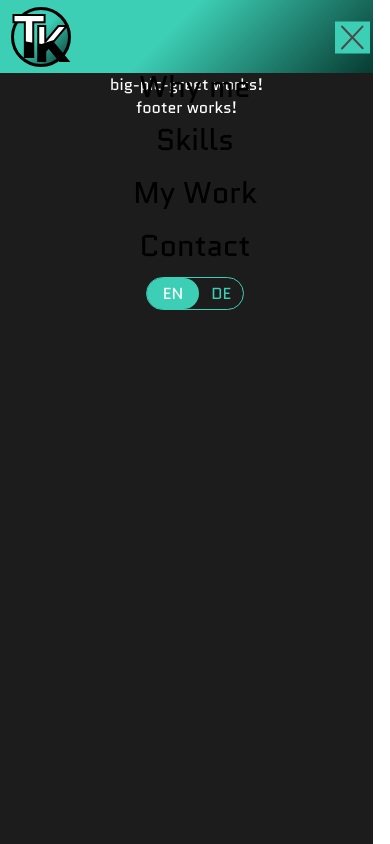
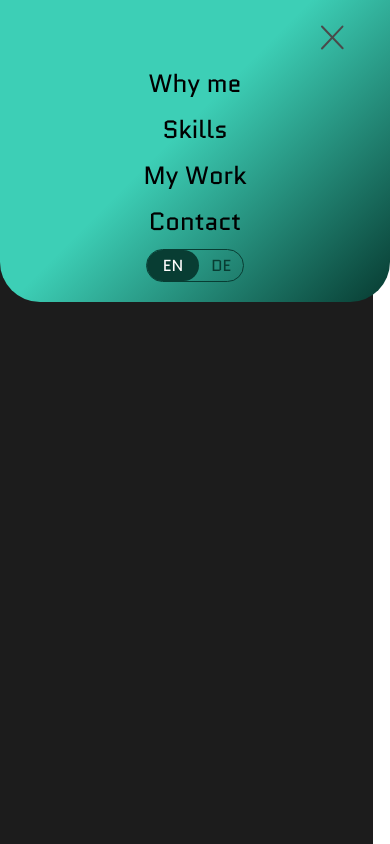
Before and after one commit to ToniKleinfeld/myportfolio, an Angular app: page / in a window 390 px wide. Shown: the top 844 px of the page. Built offline with nearby package versions, Linux system fonts and the light colour scheme.

Commit message:
rework nav for burger menu mission functions to show hide and burgermenu icon

```diff
--- a/src/app/shared/components/header/header.component.scss
+++ b/src/app/shared/components/header/header.component.scss
@@ -106,8 +106,6 @@ section{
             @include main.center($jc:space-around);
 
             .mobileClose{
-
-                @include main.center($jc:flex-end);
                 display: none;
                 padding: 20px 20px 0 0;
                 width: 100%;
@@ -117,9 +115,12 @@ section{
                     aspect-ratio: 1/1;
                 }
 
+                img:hover{
+                    cursor: pointer;
+                }
+
                 @media(max-width:1025px) {
-                    display: flex;
-                    justify-content: flex-end;
+                    @include main.center($jc:flex-end);
                 }
             }
 
@@ -140,6 +141,7 @@ section{
                     a {
                         writing-mode: unset;
                         rotate: unset;
+                        font-size: 25px;
                     }
                 }
             }
@@ -150,7 +152,6 @@ section{
                 right: 50px;
                 width: auto;
                 @include main.center($x:40px);
-
 
                 .icons{
                     @include main.center($x:15px);
@@ -217,6 +218,14 @@ section{
                     :hover{
                         cursor: pointer;
                     }
+
+                    @media(max-width:1025px) {
+                        border: 1px solid main.$main-color2;
+                        color: main.$main-color2;
+                        .active{
+                            background-color: main.$main-color2;
+                        }
+                    }
                 }
 
                 @media(max-width:1025px) {
@@ -233,6 +242,9 @@ section{
                 justify-content: center;
                 flex-direction: column;
                 gap: 10px;
+                padding: 0 20px 20px 20px;
+                background: main.$colorGradient;
+                border-radius: 0 0 40px 40px;
             }
 
         }
```
Also changed, not shown: src/assets/img/closemenu.svg.
